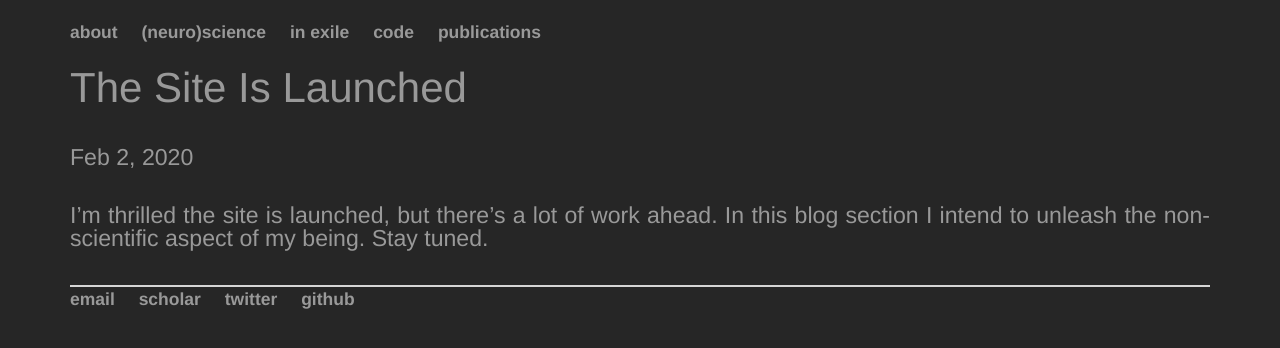
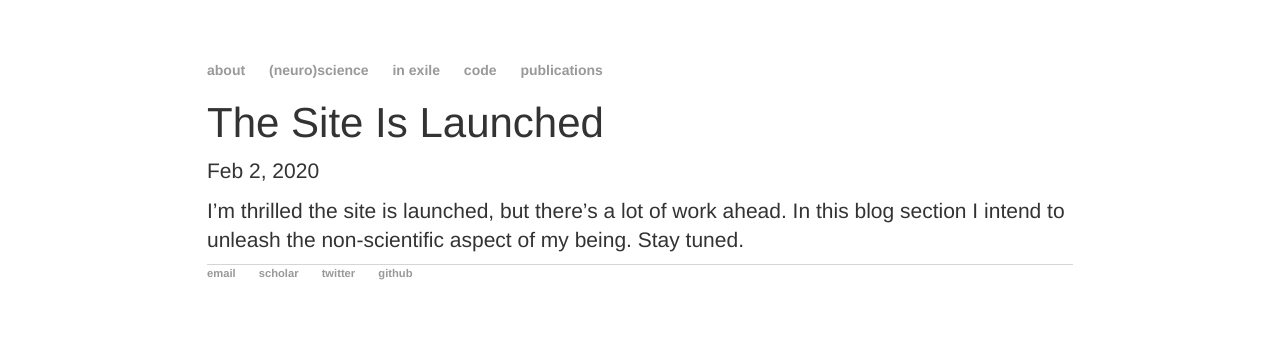
Before and after one commit to bartulem/bartulem.github.io, a Jekyll site: the page built from _posts/2020-02-02-bartulem-site-launched.md, in a window 1280 px wide. Shown: the top 348 px of the page. Built offline with Jekyll 4.4.1, drawn with Linux system fonts in a browser that asks for light colours.

Commit message:
Update main.css

```diff
--- a/css/main.css
+++ b/css/main.css
@@ -1,54 +1,36 @@
 body {
-    margin: 20px auto;
-    background-color: rgb(38, 38, 38);
-    font-family:'Helvetica', 'HelveticaNeue', 'Arial', 'Sans-Serif';
-    color: rgb(153, 153, 153);
-}
-nav ul li, header ul li {
-    font-family:'Helvetica', 'HelveticaNeue', 'Arial', 'Sans-Serif';
-    font-size: 1.25em;
-    font-weight: bold;
+    margin: 60px auto;
+    width: 70%;
 }
 nav ul, footer ul {
-    font-family:'Helvetica', 'HelveticaNeue', 'Arial', 'Sans-Serif';
+    font-family:'Helvetica', 'Arial', 'Sans-Serif';
     padding: 0px;
     list-style: none;
     font-weight: bold;
 }
 nav ul li, footer ul li {
+    display: inline;
     margin-right: 20px;
-    display: inline;
-    font-size: 1.25em;
-    font-weight: bold;
 }
 a {
     text-decoration: none;
-    color: rgb(153, 153, 153);
+    color: #999;
 }
 a:hover {
     text-decoration: underline;
 }
 h1 {
     font-size: 3em;
-    font-family:'Helvetica', 'HelveticaNeue', 'Arial', 'Sans-Serif';
+    font-family:'Helvetica', 'Arial', 'Sans-Serif';
 }
 p {
-    font-family:'Helvetica', 'HelveticaNeue', 'Arial', 'Sans-Serif';
-    font-style: normal;
-    font-size: 1.65em;
-    line-height: 1.0em;
-    margin-top: 35px;
-    margin-bottom: 35px;
-    text-align: justify;
-    text-justify: inter-word;
-}
-header {
-    border-bottom: none;
+    font-size: 1.5em;
+    line-height: 1.4em;
+    color: #333;
 }
 footer {
-    margin-top: none;
-    border-top: 2.25px solid #d5d5d5;
-    font-size: 1.0em;
+    border-top: 1px solid #d5d5d5;
+    font-size: .8em;
 }
 
 ul.posts {
```
